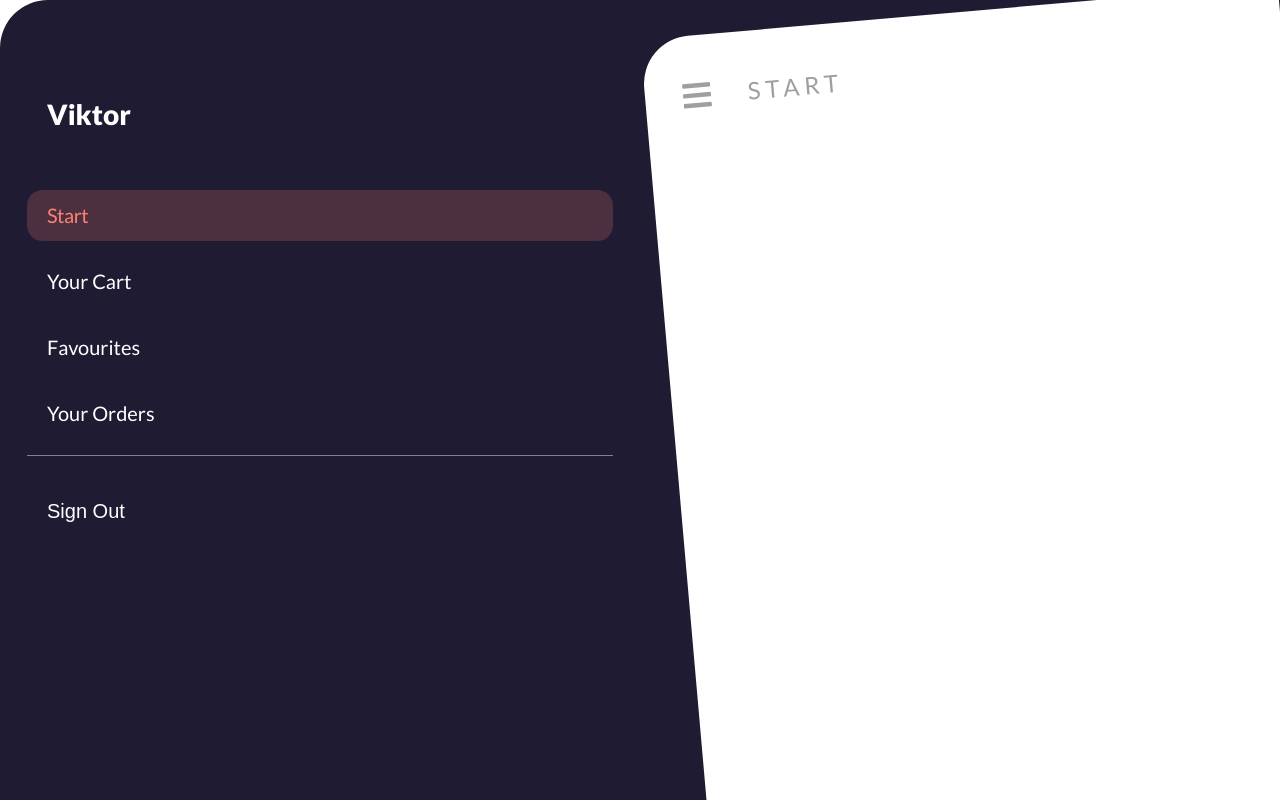
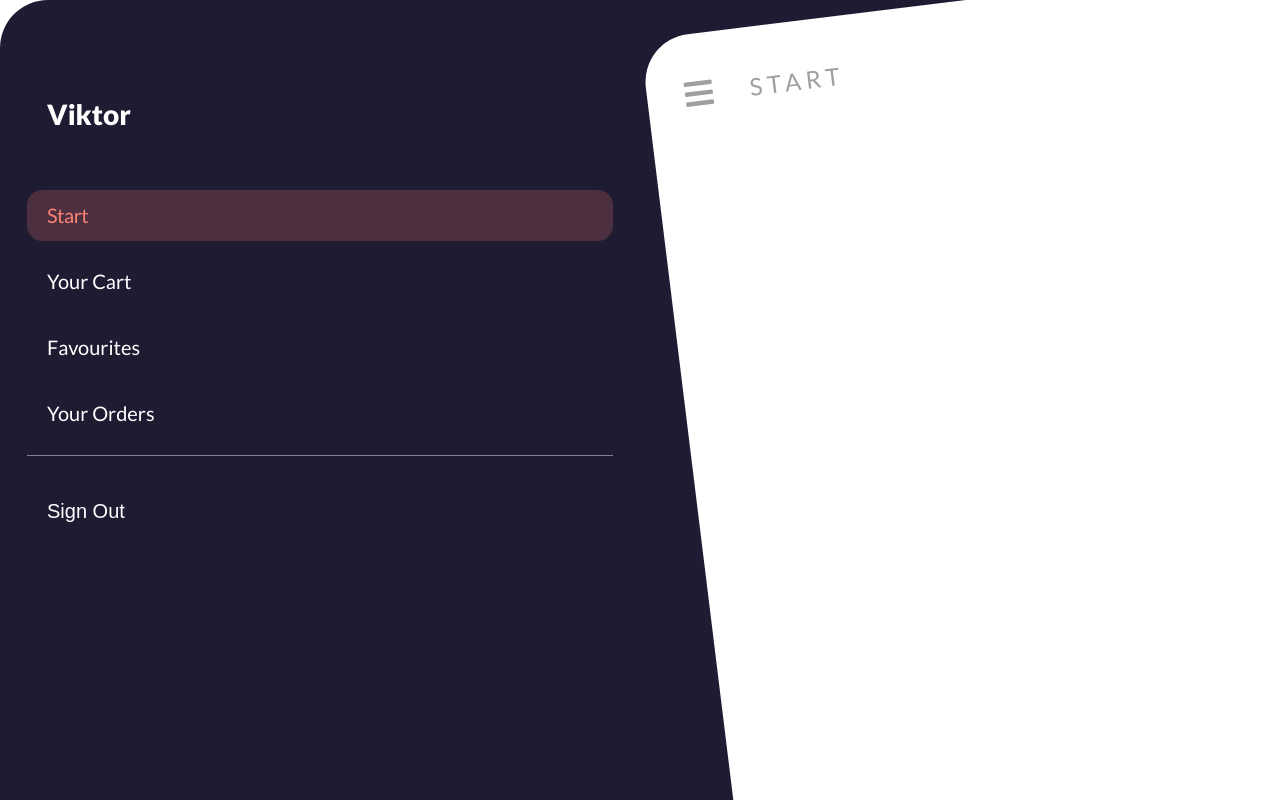
Before and after one commit to folushooladipo/cool-navbar, a React (Create React App) app: page / in a window 1280 px wide. Built offline with nearby package versions, Linux system fonts and the light colour scheme.

Commit message:
Increase the angle of rotation of main container.

```diff
--- a/src/App.css
+++ b/src/App.css
@@ -73,14 +73,14 @@ dimensions (e.g navbar-width) in variables?
   to {
     border-top-left-radius: 48px;
     margin: 40px 0 0 50%;
-    transform: rotate(-5deg);
+    transform: rotate(-7deg);
   }
 }
 
 .inner-app-container.visible-navbar .main-container {
   border-top-left-radius: 48px;
   margin: 40px 0 0 50%;
-  transform: rotate(-5deg);
+  transform: rotate(-7deg);
   animation: rotate-main-container-right .75s ease-out 0s 1;
 }
 
@@ -88,7 +88,7 @@ dimensions (e.g navbar-width) in variables?
   0% {
     border-top-left-radius: 48px;
     margin: 40px 0 0 50%;
-    transform: rotate(-5deg);
+    transform: rotate(-7deg);
   }
 
   75% {
```
